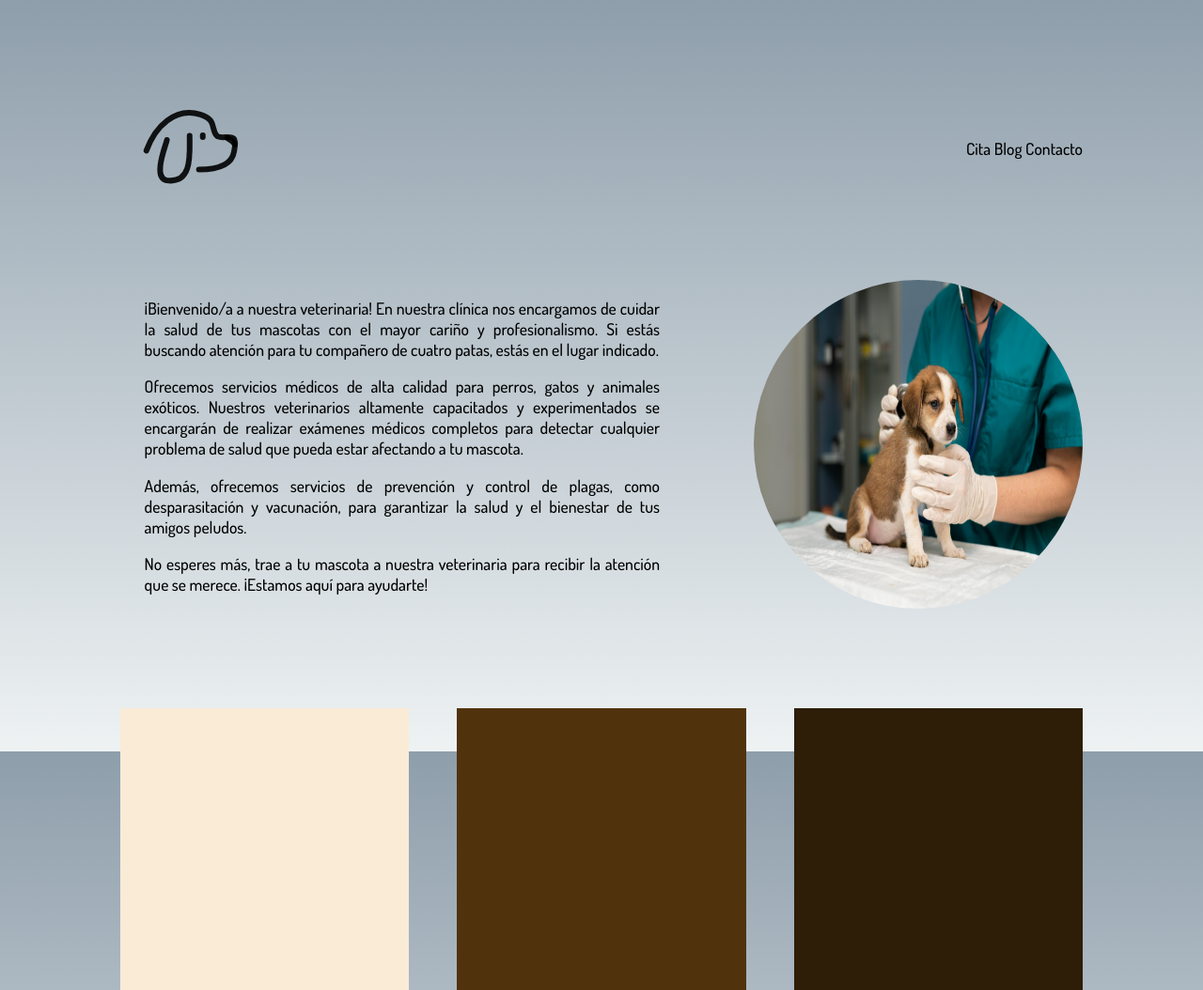
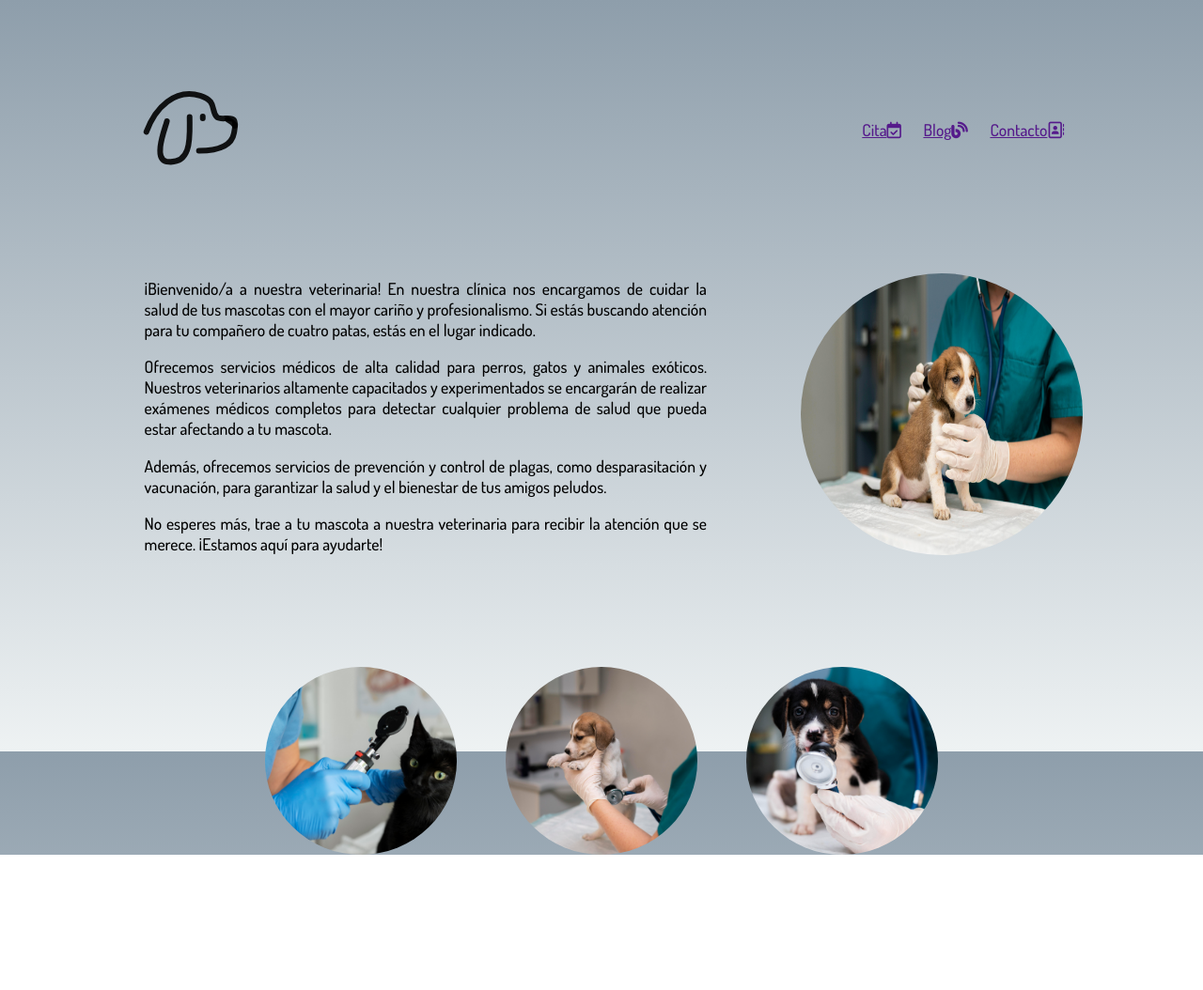
Before and after one commit to 27Mauricio/Veterinaria, a plain HTML site: page index.html in a window 1280 px wide. Shown: the whole page at 94% size. After the commit the page ends 910 px from the top, so only its background shows below. Drawn offline with Linux system fonts and the light colour scheme.

Commit message:
Cambios 0.2
Imágenes e iconos agregados.

```diff
--- a/css/style.css
+++ b/css/style.css
@@ -20,8 +20,12 @@ header {
     display: flex;
     justify-content: space-between;
     align-items: center;
-    padding-top: 20px;
+    margin-top: 1px;
     padding-bottom: 10px;
+}
+
+nav a {
+    margin-right: 20px;
 }
 
 main {
@@ -31,29 +35,55 @@ main {
 }
 
 .cards{
-    min-height: 300px;
+    min-height: 200px;
     display: flex;
     justify-content: space-between;
     margin-top: 10%;
 }
 
 .card1 {
-    background-color: antiquewhite;
-    min-height: 300px;
-    width: 30%;
+    background-image: url('../img/img1.jpg');
+    background-size: cover;
+    background-position: center;
+    min-height: 100px;
+    width: 20%;
+    border-radius: 50%;
+    margin-left: 15%;
+    transition: opacity 0.5s ease;
+}
+
+.card1:hover {
+    opacity: 0.5;
 }
 
 .card2 {
-    background-color: rgb(80, 51, 13);
-    min-height: 300px;
-    width: 30%;
+    background-image: url('../img/img2.jpg');
+    background-size: cover;
+    background-position: center;
+    min-height: 100px;
+    width: 20%;
+    border-radius: 50%;
+    transition: opacity 0.5s ease;
+}
+
+.card2:hover {
+    opacity: 0.5;
 }
 
 .card3 {
-    background-color: rgb(46, 29, 7);
-    min-height: 300px;
-    width: 30%;
+    background-image: url('../img/img3.jpg');
+    background-size: cover;
+    background-position: center;
+    min-height: 100px;
+    width: 20%;
+    border-radius: 50%;
+    margin-right: 15%;
+    transition: opacity 0.5s ease;
 }
+
+.card3:hover {
+    opacity: 0.5;
+  }
 
 .herobox1 {
     flex: 2;
@@ -67,8 +97,8 @@ main {
 }
 
 #dog {
-    width: 350px;
-    height: 350px;
+    width: 300px;
+    height: 300px;
     border-radius: 50%;
 }
 
--- a/index.html
+++ b/index.html
@@ -9,6 +9,7 @@
     <link rel="preconnect" href="https://fonts.googleapis.com">
     <link rel="preconnect" href="https://fonts.gstatic.com" crossorigin>
     <link href="https://fonts.googleapis.com/css2?family=Dosis:wght@500&display=swap" rel="stylesheet">
+    <link rel="stylesheet" href="https://cdnjs.cloudflare.com/ajax/libs/font-awesome/6.4.0/css/all.min.css" integrity="sha512-iecdLmaskl7CVkqkXNQ/ZH/XLlvWZOJyj7Yy7tcenmpD1ypASozpmT/E0iPtmFIB46ZmdtAc9eNBvH0H/ZpiBw==" crossorigin="anonymous" referrerpolicy="no-referrer" />
 </head>
 <body>
     <div class="container">
@@ -17,10 +18,11 @@
                 <svg width="150px" height="256px" viewBox="0 0 400 400" fill="none" xmlns="http://www.w3.org/2000/svg"><g id="SVGRepo_bgCarrier" stroke-width="0"></g><g id="SVGRepo_tracerCarrier" stroke-linecap="round" stroke-linejoin="round"></g><g id="SVGRepo_iconCarrier"> <path d="M74 211.658C99.0457 142.251 155.836 87.1314 226.717 108.765C276.177 123.861 255.428 151.992 274.648 170.486C285.492 178.829 314.933 167.631 322.548 178.047C329.28 187.259 324.416 204.065 322.548 215.097C315.179 258.597 265.313 265 223.065 265" stroke="#000000" stroke-opacity="0.9" stroke-width="16" stroke-linecap="round" stroke-linejoin="round"></path> <path d="M325 194C321.518 187.392 313.572 181.214 304 176" stroke="#000000" stroke-opacity="0.9" stroke-width="16" stroke-linecap="round" stroke-linejoin="round"></path> <path d="M132.242 181.22C129.728 194.908 90.9731 288.143 131.095 296.086C205.608 306.73 196.665 221.971 196.665 169" stroke="#000000" stroke-opacity="0.9" stroke-width="16" stroke-linecap="round" stroke-linejoin="round"></path> <path d="M234 168V173" stroke="#000000" stroke-opacity="0.9" stroke-width="16" stroke-linecap="round" stroke-linejoin="round"></path> </g></svg>
             </div>
             <nav>
-                Cita   Blog     Contacto
+                <a href="">Cita<i class="fa-regular fa-calendar-check"></i></a></li>
+                <a href="">Blog<i class="fa-solid fa-blog"></i></a></li>
+                <a href="">Contacto<i class="fa-regular fa-address-book"></i></a></li>
             </nav>
         </header>
-
 
         <main>
             <div class="herobox1">
@@ -33,7 +35,7 @@
                 <p>No esperes más, trae a tu mascota a nuestra veterinaria para recibir la atención que se merece. ¡Estamos aquí para ayudarte!</p>
             </div>
             <div class="herobox2">
-               <img id="dog" src="img/img.jpg" alt="dog">
+               <img id="dog" src="img/img.jpg" alt="A dog in the veterinary">
             </div>
         </main>
 
```
Also changed, not shown: img/img1.jpg (added), img/img2.jpg (added), img/img3.jpg (added).
